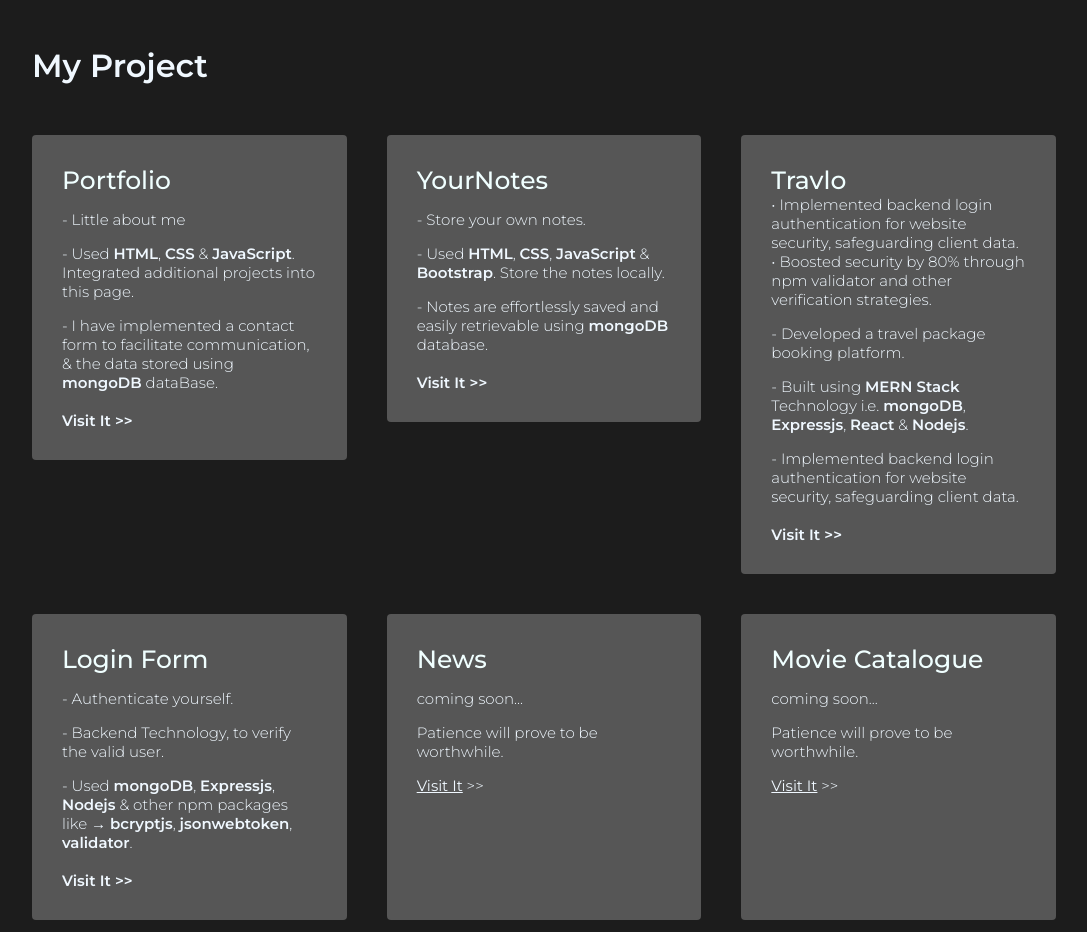
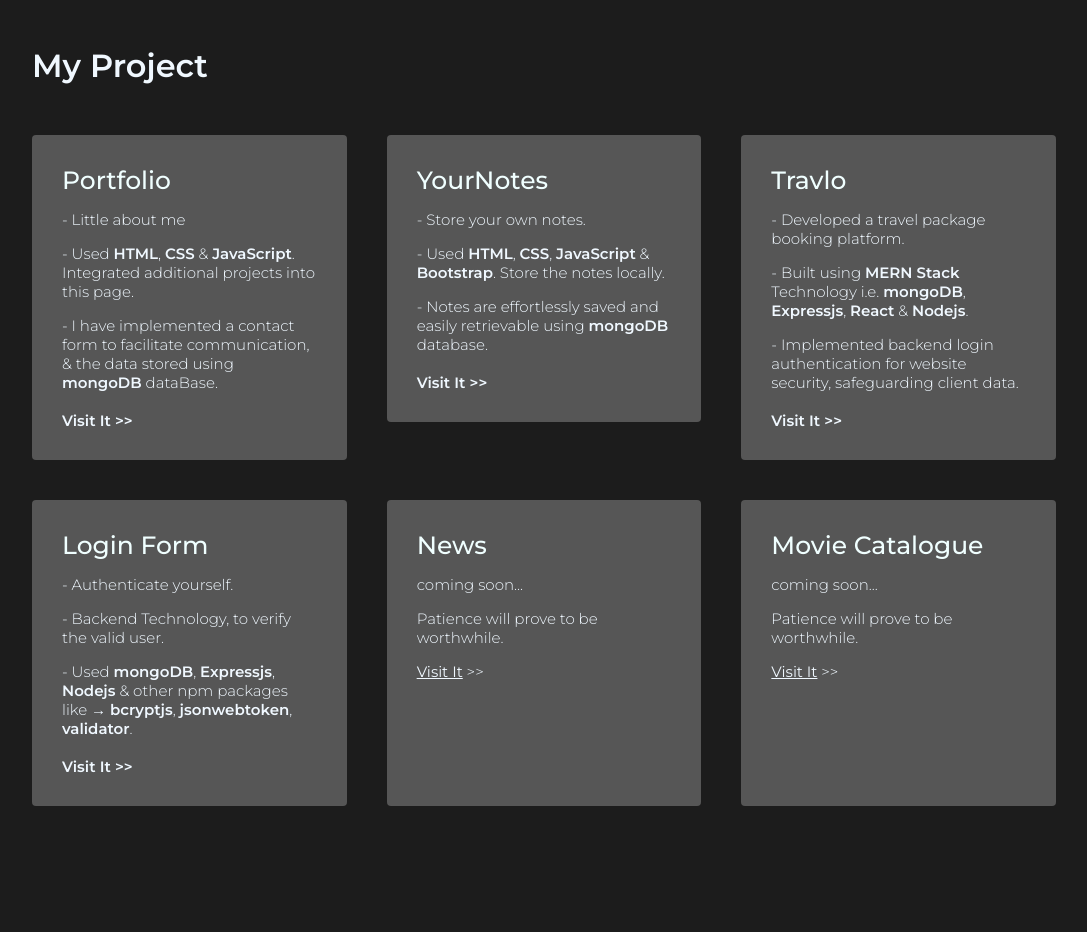
Before and after one commit to ayushkumbhare/MyTechJourney.github.io, a plain HTML site: page index.html in a window 1280 px wide. Shown: the part 1520-2452 px from the top of the page, without its empty margins (96-1183 px from the left). Drawn offline with Linux system fonts and the light colour scheme.

Commit message:
Update index.html

```diff
--- a/index.html
+++ b/index.html
@@ -111,8 +111,6 @@
                 <a href="https://mark-travlo.netlify.app/">
                     <div>
                         <h2>Travlo</h2>
-                        • Implemented backend login authentication for website security, safeguarding client data.
-                        • Boosted security by 80% through npm validator and other verification strategies.
                         <p>- Developed a travel package booking platform.</p>
                         <p>- Built using <b>MERN Stack</b> Technology i.e. <b>mongoDB</b>, <b>Expressjs</b>, <b>React</b> & <b>Nodejs</b>.</p>
                         <p>- Implemented backend login authentication for website security, safeguarding client data.</p>
```
